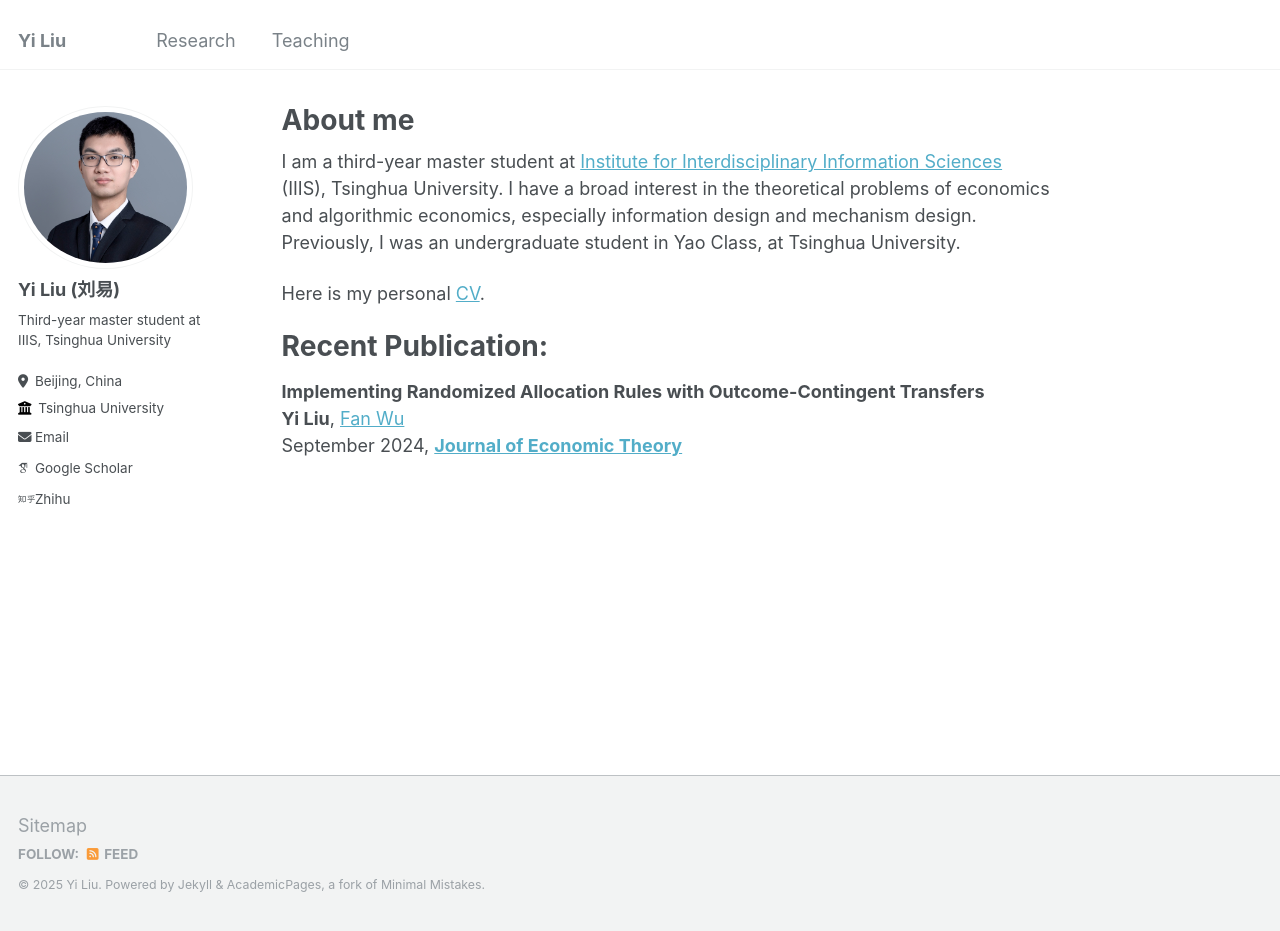
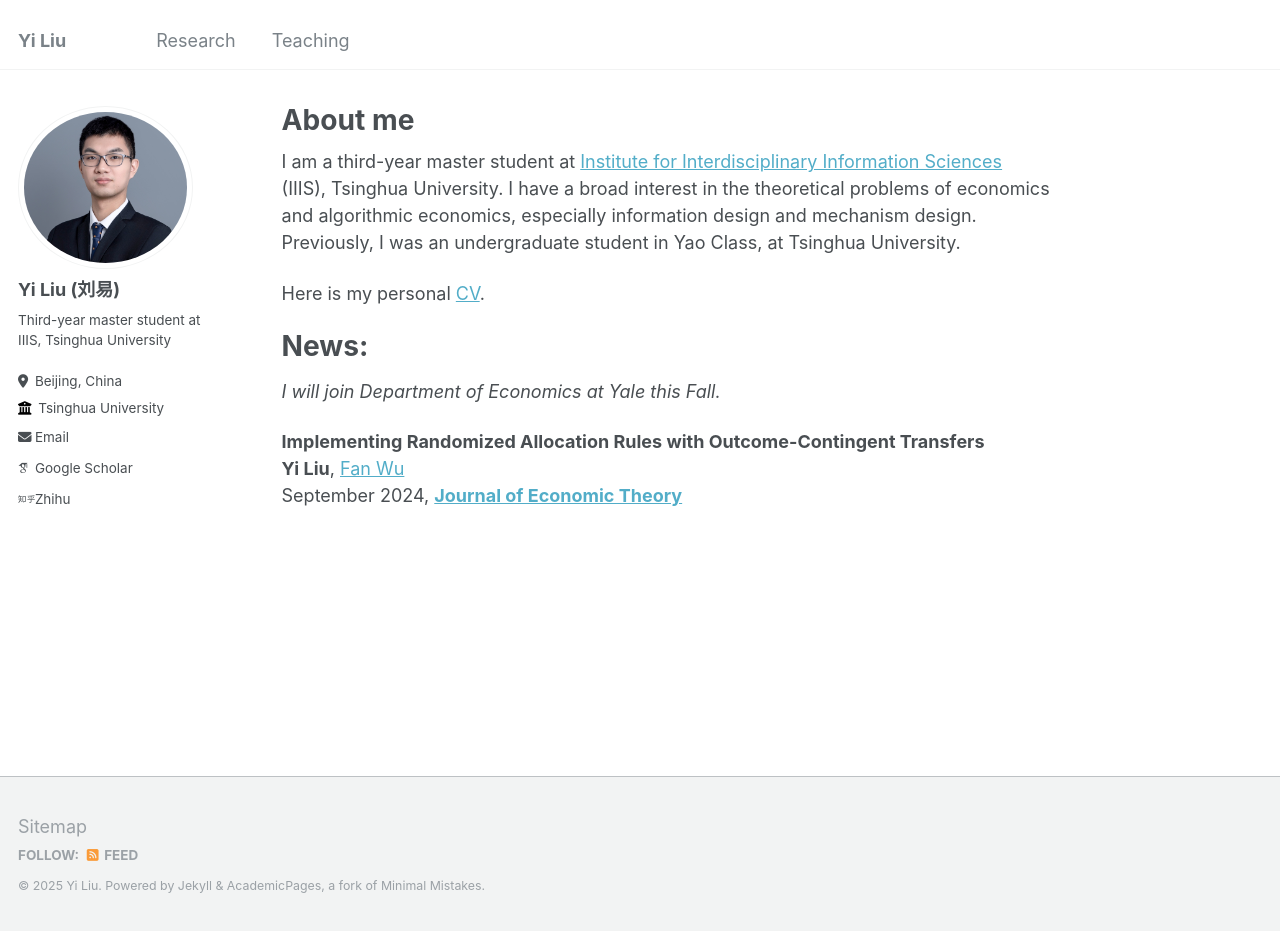
Before and after one commit to Leasy/Leasy.github.io, a Jekyll site: the page built from _pages/about.md, in a window 1280 px wide and 931 px high. Built offline with Jekyll 4.4.1, drawn with Linux system fonts in a browser that asks for light colours; some web fonts are replaced.

Commit message:
Update about.md

```diff
--- a/_pages/about.md
+++ b/_pages/about.md
@@ -12,8 +12,10 @@ I am a third-year master student at [Institute for Interdisciplinary Information
 Here is my personal [CV](/files/Yi_Liu_s_CV.pdf).
 
 
-Recent Publication:
+News:
 ======
+*I will join Department of Economics at Yale this Fall.*
+
 **Implementing Randomized Allocation Rules with Outcome-Contingent Transfers**<br>
 **Yi Liu**, [Fan Wu](<https://www.fanwu.info/>)<br>
 September 2024, [**Journal of Economic Theory**](<https://doi.org/10.1016/j.jet.2024.105878>)
```
